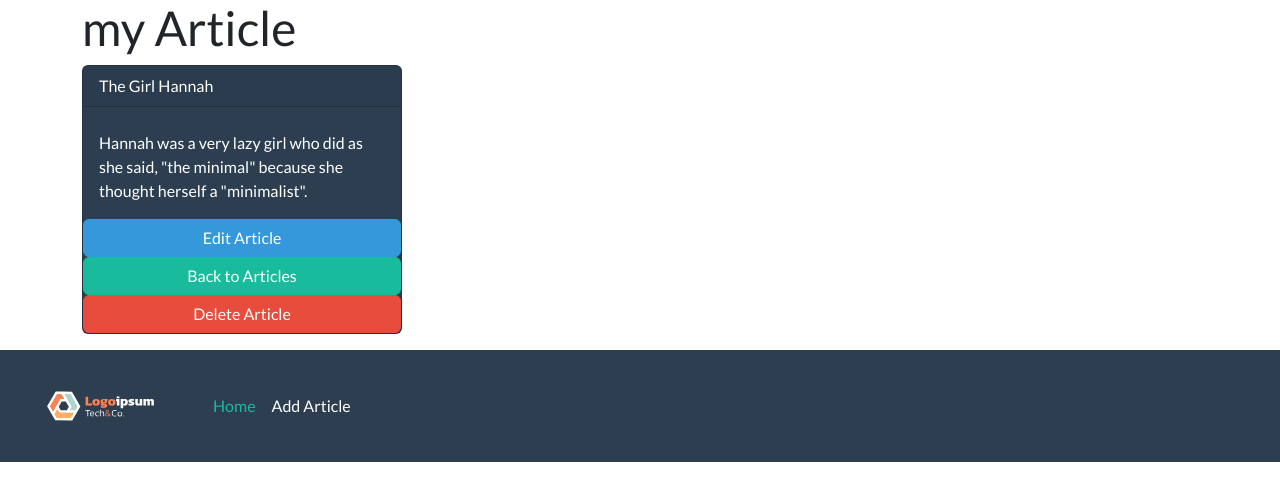
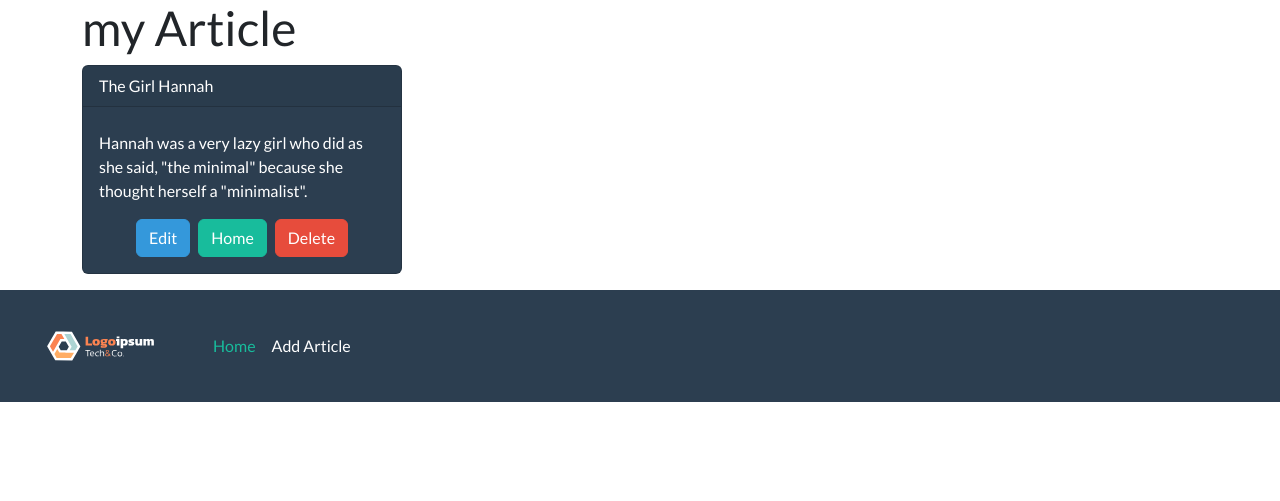
Before and after one commit to johndrake31/my1stPHPblog, a PHP site: page /postSingular.php?id=1 in a window 1280 px wide. Shown: the part 113-614 px from the top of the page. Run offline with PHP 8.4, Linux system fonts and the light colour scheme; data comes from the database, SQL or seed files in the repository.

Commit message:
added some style changes

```diff
--- a/postSingular.php
+++ b/postSingular.php
@@ -32,9 +32,11 @@
                                 </h4>
                                 <p class='card-text'><?php echo $value['mycontent'] ?></p>
                             </div>
-                            <a href='/hb-php/editBlogPost.php/?id=<?php echo $value['id'] ?>' class='btn btn-info text-white'> Edit Article</a>
-                            <a href='/hb-php' class='btn btn-success text-white'> Back to Articles</a>
-                            <a href='/hb-php/deleteBlogPost.php/?id=<?php echo $value['id'] ?>' class='btn btn-danger text-white'> Delete Article</a>
+                            <div class="d-flex justify-content-center mb-3">
+                                <a href='/hb-php/editBlogPost.php/?id=<?php echo $value['id'] ?>' class='btn btn-info text-white me-2'> Edit</a>
+                                <a href='/hb-php' class='btn btn-success text-white me-2'>Home</a>
+                                <a href='/hb-php/deleteBlogPost.php/?id=<?php echo $value['id'] ?>' class='btn btn-danger text-white'> Delete</a>
+                            </div>
                         </div>
                     </div>
                 <?php }
```
